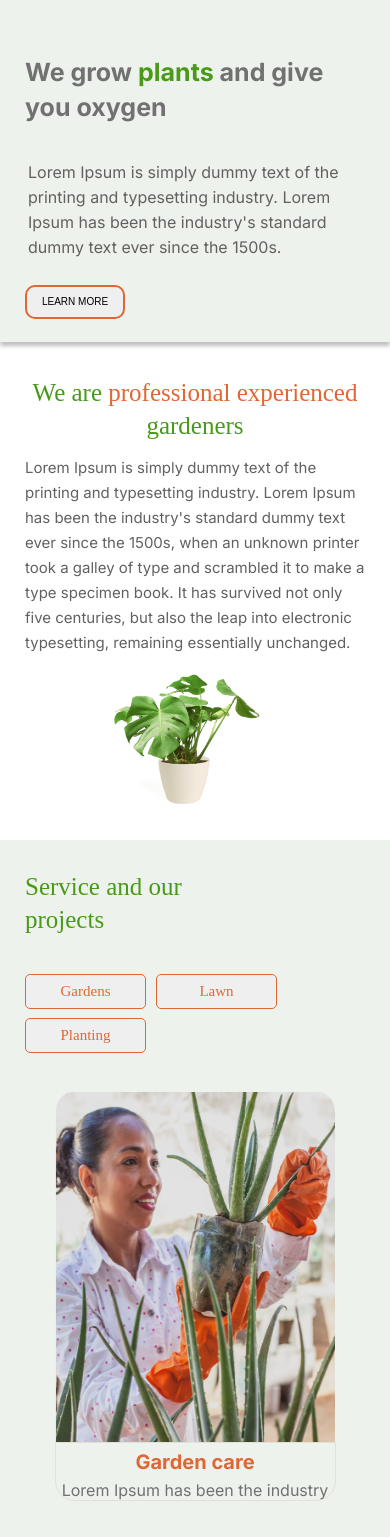
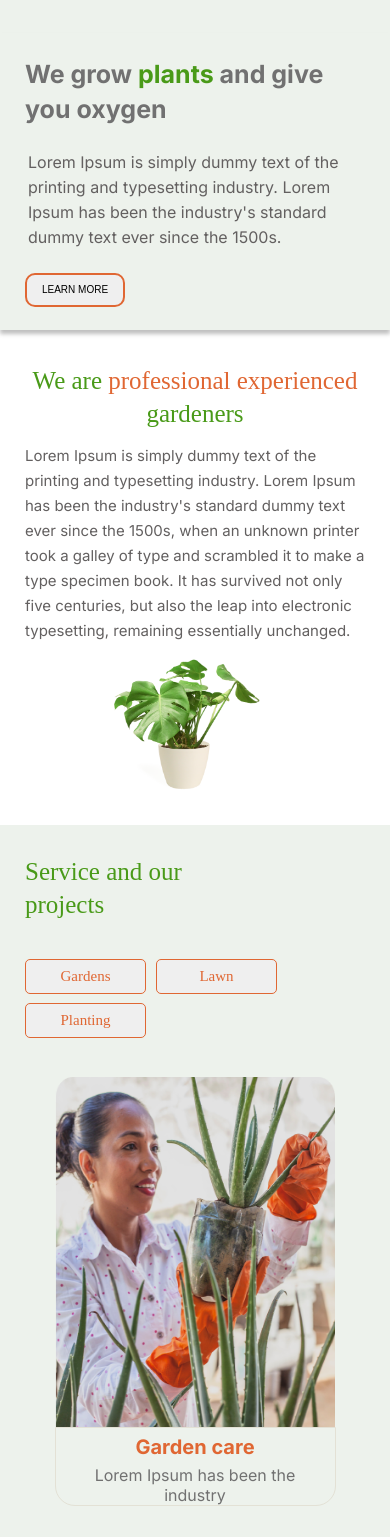
Before and after one commit to annaperepjotkina/Pre-rsschool-cv, a website: page plants/index.html in a window 390 px wide. Shown: the part 63-1600 px from the top of the page. Drawn offline with nearby package versions, Linux system fonts and the light colour scheme; a web font is replaced by a local one.

Commit message:
fix: modifie css file

```diff
--- a/plants/style.css
+++ b/plants/style.css
@@ -932,13 +932,14 @@ span {
       .welcome__title-text {
          font-size: 25px;
          line-height: 35px;
-         margin-top: 22px;
+         margin-top: 24px;
       }
 
       .welcome__subtitle {
          font-size: 16px;
          line-height: 25px;
-         margin-bottom: 25px;
+         margin-bottom: 23px;
+         margin-top: 0px;
       }
 
       .section__welcome-png {
@@ -978,7 +979,7 @@ span {
       .houseplant_1png {
          width: 150px;
          height: 147px;
-         margin: 7px auto 0px 89px;
+         margin: 4px auto 0px 89px;
       }
 
       .service__wrapper {
@@ -1012,7 +1013,8 @@ span {
       }
 
       .service__subtitle {
-         width: 100%;
+         text-align: center;
+         width: 93%;
          height: auto;
       }
 
@@ -1035,6 +1037,7 @@ span {
       .prices__wrapper {
          flex-wrap: wrap;
          padding-top: 25px;
+         margin-bottom: 10px;
          justify-content: center;
       }
 
@@ -1135,14 +1138,16 @@ span {
       }
 
       .footer__data {
-         height: 24px;
+         height: 80px;
 
       }
 
       .footer-text {
          margin: 0px;
       }
-
+      .foot-link {
+         margin-right: 0px;
+      }
       .social__list {
          margin-right: 9px;
       }
```
